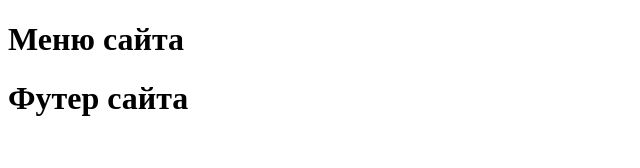
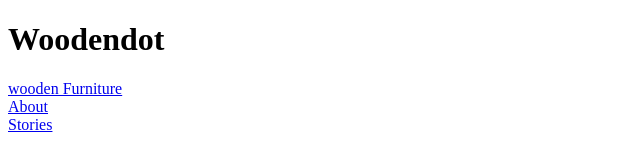
Before and after one commit to Atabekseidiev/booking_hotel, a plain HTML site: page index.html in a window 1280 px wide. Shown: the whole page, without its empty margins (0-640 px from the left). Drawn offline with Linux system fonts and the light colour scheme.

Commit message:
feat:added header

```diff
--- a/index.html
+++ b/index.html
@@ -9,10 +9,10 @@
 </head>
 <body>
     <header>
-        <h1>Меню сайта</h1>
+        <h1>Woodendot</h1>
+        <nav><a href="#">wooden Furniture</a> </nav>
+        <nav><a href="#">About</a> </nav>
+        <nav><a href="#">Stories</a> </nav>
     </header>
-    <footer>
-        <h1>Футер сайта</h1>
-    </footer>
 </body>
 </html>
```
